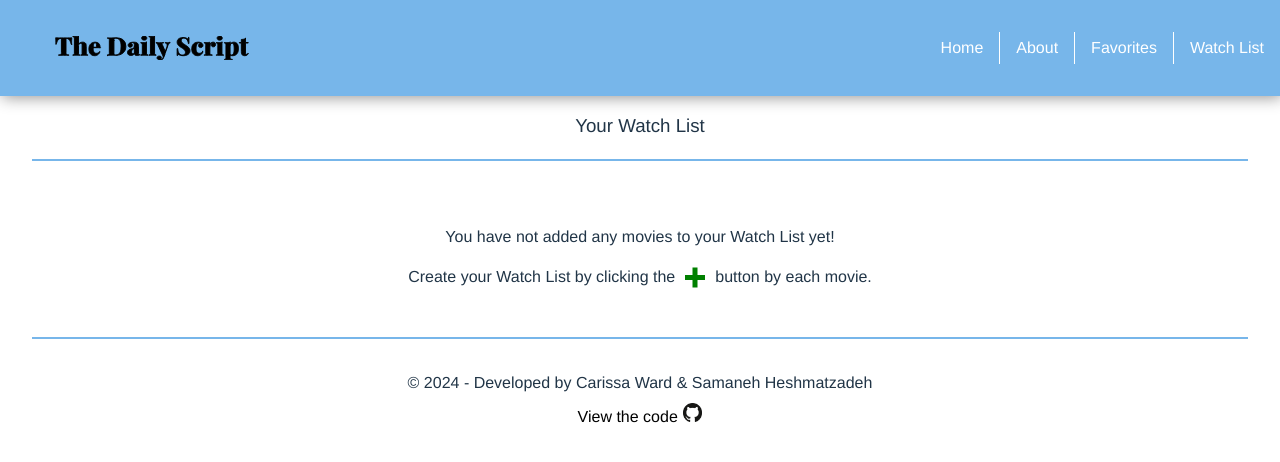
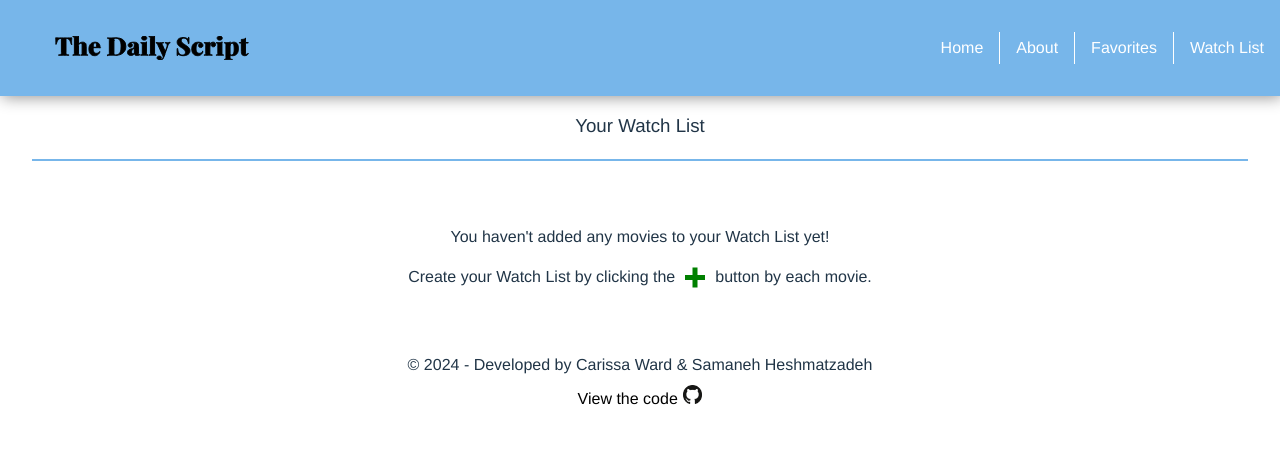
Before and after one commit to wardcarissa93/movie-app, a React (Vite) app: page /watchlist in a window 1280 px wide. Shown: the top 462 px of the page. Built offline with nearby package versions, Linux system fonts and the light colour scheme.

Commit message:
movies now disappear from view if remmoved from watchlist while on pagewatchlist

```diff
--- a/src/pages/PageFavorites.jsx
+++ b/src/pages/PageFavorites.jsx
@@ -10,13 +10,13 @@ function PageFavorites() {
   // Corrected the useState hook
   const [favoriteMovies, setFavoriteMovies] = useState([]);
 
-  const fetchFavoriteMovies = async () => {
-    const favoriteIds = JSON.parse(localStorage.getItem('favorites')) || [];
-    const favoriteMovies = await Promise.all(favoriteIds.map(fetchMovieDetails));
-    setFavoriteMovies(favoriteMovies.filter(movie => movie && favorites.includes(movie.id)));
-  };
+  useEffect(() => {
+    const fetchFavoriteMovies = async () => {
+      const favoriteIds = JSON.parse(localStorage.getItem('favorites')) || [];
+      const favoriteMovies = await Promise.all(favoriteIds.map(fetchMovieDetails));
+      setFavoriteMovies(favoriteMovies.filter(movie => movie && favorites.includes(movie.id)));
+    };
 
-  useEffect(() => {
     fetchFavoriteMovies();
   }, [favorites]);
 
@@ -26,7 +26,7 @@ function PageFavorites() {
       <div className="line"></div>
       {favorites.length === 0 ? (
         <div className="empty-favorites-container">
-          <p>You have not added any movies to your Favorites List yet!</p>
+          <p>You haven&apos;t added any movies to your Favorites List yet!</p>
           <div className="favorites-instructions">
             Create your Favorites List by clicking the
             <div className="heart favorite"></div>
--- a/src/pages/PageWatchList.jsx
+++ b/src/pages/PageWatchList.jsx
@@ -1,28 +1,31 @@
 import { useEffect, useState } from 'react';
 import MovieList from '../components/MovieList';
 import { fetchMovieDetails } from '../api/movieApi';
+import { useSelector } from 'react-redux';
 import '../styles/PageWatchList.scss';
 
 function PageWatchList() {
-  const [watchlist, setWatchList] = useState([]);
+  const watchList = useSelector((state) => state.user.watchlist);
+
+  const [watchListMovies, setWatchListMovies] = useState([]);
 
   useEffect(() => {
-    const fetchWatchList = async () => {
-      const watchlistIds = JSON.parse(localStorage.getItem('watchlist')) || [];
-      const watchlistMovies = await Promise.all(watchlistIds.map(fetchMovieDetails));
-      setWatchList(watchlistMovies.filter(movie => movie)); // Filter out null values
+    const fetchWatchListMovies = async () => {
+      const watchListIds = JSON.parse(localStorage.getItem('watchlist')) || [];
+      const watchListMovies = await Promise.all(watchListIds.map(fetchMovieDetails));
+      setWatchListMovies(watchListMovies.filter(movie => movie && (watchList ?? []).includes(movie.id)));
     };
 
-    fetchWatchList();
-  }, []);
+    fetchWatchListMovies();
+  }, [watchList]);
 
   return (
     <div className="page-watchlist-container">
       <h3>Your Watch List</h3>
       <div className="line"></div>
-      {watchlist.length === 0 ? (
+      {watchListMovies.length === 0 ? (
         <div className="empty-watchlist-container">
-          <p>You have not added any movies to your Watch List yet!</p>
+          <p>You haven&apos;t added any movies to your Watch List yet!</p>
           <div className="watchlist-instructions">
             Create your Watch List by clicking the
             <div className="plus-sign watchlist"></div>
@@ -30,9 +33,8 @@ function PageWatchList() {
           </div>
         </div>
       ) : (
-        <MovieList movies={watchlist} />
+        <MovieList movies={watchListMovies} hideUnfavorited={true} />
       )}
-      <div className="line"></div>
     </div>
   );
 }
```
